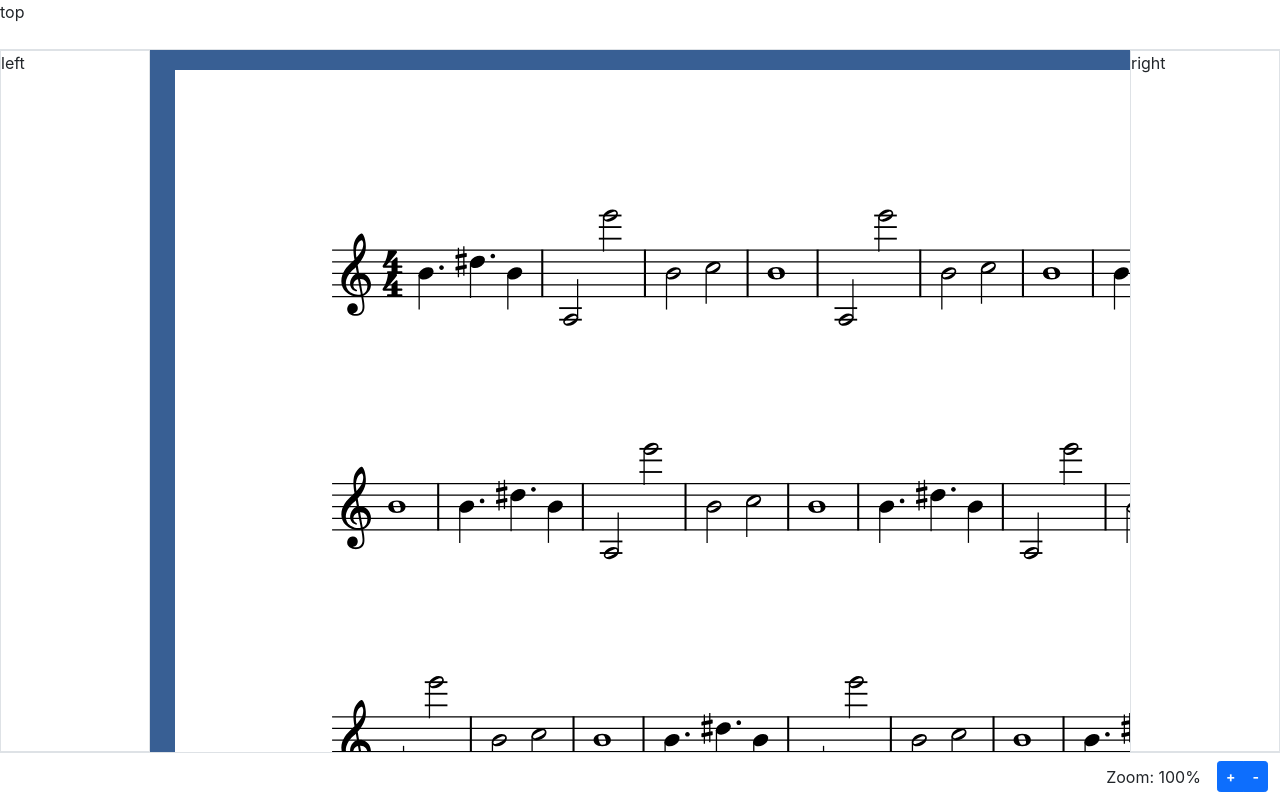
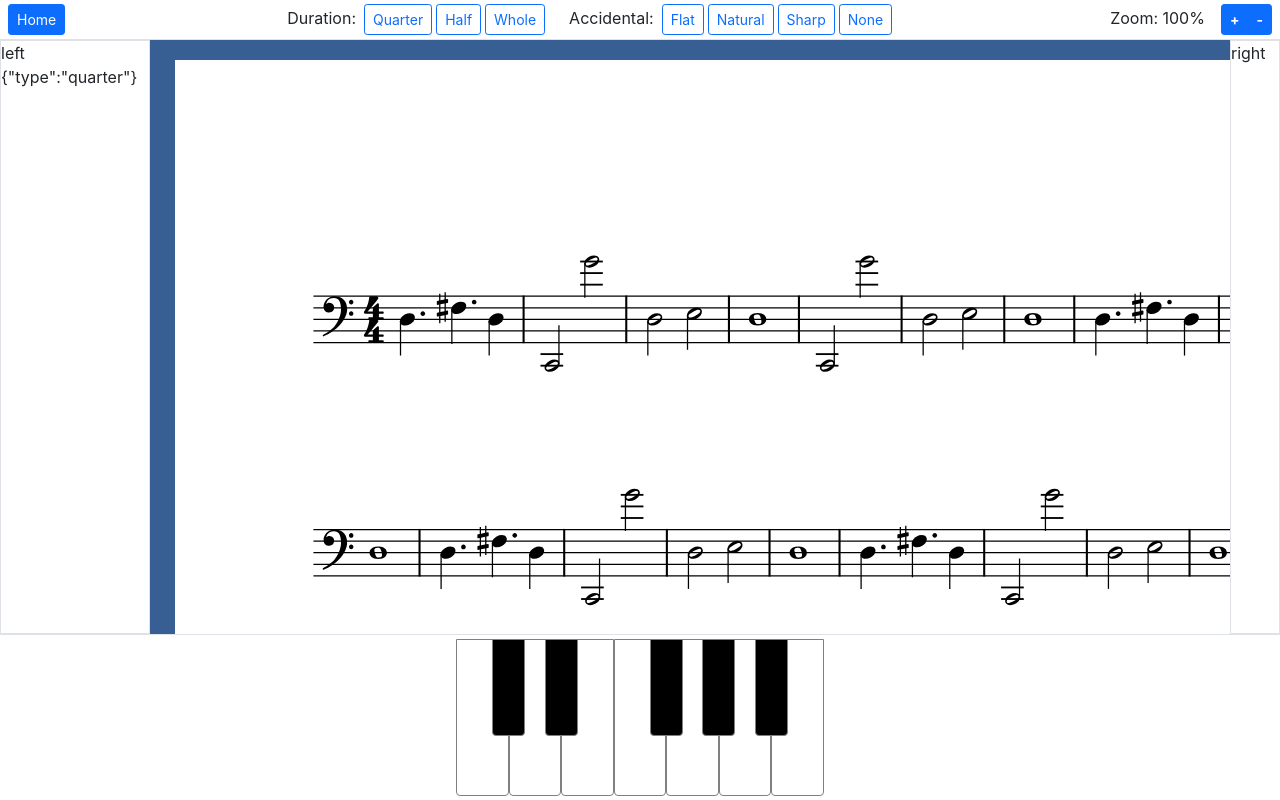
Before and after one commit to kylehench/mazique, a React (Create React App) app in the folder client/: page /scores in a window 1280 px wide. Built offline with nearby package versions, Linux system fonts and the light colour scheme.

Commit message:
created keyboard component

```diff
--- a/client/src/App.css
+++ /dev/null
@@ -1,38 +0,0 @@
-.App {
-  text-align: center;
-}
-
-.App-logo {
-  height: 40vmin;
-  pointer-events: none;
-}
-
-@media (prefers-reduced-motion: no-preference) {
-  .App-logo {
-    animation: App-logo-spin infinite 20s linear;
-  }
-}
-
-.App-header {
-  background-color: #282c34;
-  min-height: 100vh;
-  display: flex;
-  flex-direction: column;
-  align-items: center;
-  justify-content: center;
-  font-size: calc(10px + 2vmin);
-  color: white;
-}
-
-.App-link {
-  color: #61dafb;
-}
-
-@keyframes App-logo-spin {
-  from {
-    transform: rotate(0deg);
-  }
-  to {
-    transform: rotate(360deg);
-  }
-}
--- /dev/null
+++ b/client/src/components/Keyboard.jsx
@@ -0,0 +1,47 @@
+import React from 'react'
+import '../styles/keyboard.css'
+
+
+const Keyboard = (props) => {
+const { placeNote, newNote } = props
+
+  const keys = ['C','C#','D','D#','E','F','F#','G','G#','A','A#','B']
+  const keyScale = 1.5
+  const keyWidth = '35px'
+  const whiteKeyStyle = {
+    height:`${keyScale*105}px`,
+    width:`${keyScale*35}px`,
+  }
+  const blackKeyStyle = {
+    height:`${keyScale*65}px`,
+    width:`${keyScale*22}px`,
+    marginLeft: `${keyScale*-11}px`,
+    marginRight: `${keyScale*-11}px`,
+    zIndex: 2,
+  }
+
+  const placeNoteCallBack = (step, octave) => {
+    const tmpNote = structuredClone(newNote)
+    tmpNote.pitch = { ...tmpNote.pitch, step, octave}
+    console.log(tmpNote)
+    placeNote(tmpNote)
+  }
+
+  return (
+    <div className="d-flex">
+
+
+      {/* <div className="whiteKey" style={whiteKeyStyle}></div>
+      <div className="blackKey" style={blackKeyStyle}></div>
+      <div className="whiteKey" style={whiteKeyStyle}></div>
+      <div className="whiteKey" style={whiteKeyStyle}></div>
+      <div className="blackKey" style={blackKeyStyle}></div> */}
+      { keys.map((key, idx) => {
+        if (key.length===1) return <div key={idx} onClick={() => placeNoteCallBack('D', 4)} className="whiteKey" style={whiteKeyStyle}></div>
+        return <div key={idx} onClick={() => placeNoteCallBack('D', 4)} className="blackKey" style={blackKeyStyle}></div>
+      })}
+    </div>
+  )
+}
+
+export default Keyboard
--- /dev/null
+++ b/client/src/components/PanelTop.jsx
@@ -0,0 +1,76 @@
+import React from 'react'
+import { useState } from 'react'
+import { Link } from 'react-router-dom'
+
+const PanelTop = (props) => {
+  const { zoom, setZoom, newNote, setNewNote } = props
+  const [duration, setDuration] = useState()
+  const [accidental, setAccidental] = useState()
+
+  const selectDuration = (duration) => {
+    setNewNote({...newNote, type: duration})
+    setDuration(duration)
+  }
+  const selectAccidental = (accidental) => {
+    setAccidental(accidental)
+    if (accidental==='none') {
+      const tmpNote = newNote
+      delete tmpNote.pitch.alter
+      setNewNote({...tmpNote})
+    } else {
+      setNewNote({...newNote, pitch: {...newNote.pitch, alter: accidental}})
+    }
+  }
+  const clearAccidental = () => {
+  }
+
+  return (
+    <div className="border-bottom d-flex justify-content-between align-items-center" style={{}}>
+      <button className='btn btn-sm btn-primary m-1 ms-2'>
+        <Link to={`/`} style={{ color: 'inherit', textDecoration: 'inherit'}}>Home</Link>
+      </button>
+      <div>
+        <label>Duration:</label>
+        <button
+          className={`btn btn-sm btn-outline-primary ms-2 ${duration==='quarter' && 'active'}`}
+          onClick={() => selectDuration('quarter')}
+        >Quarter</button>
+        <button
+          className={`btn btn-sm btn-outline-primary mx-1 ${duration==='half' && 'active'}`}
+          onClick={() => selectDuration('half')}
+        >Half</button>
+        <button
+          className={`btn btn-sm btn-outline-primary ${duration==='whole' && 'active'}`}
+          onClick={() => selectDuration('whole')}
+        >Whole</button>
+
+        <label className="ms-4">Accidental:</label>
+        <button
+          className={`btn btn-sm btn-outline-primary ms-2 ${accidental===-1 && 'active'}`}
+          onClick={() => selectAccidental(-1)}
+        >Flat</button>
+        <button
+          className={`btn btn-sm btn-outline-primary mx-1 ${accidental===0 && 'active'}`}
+          onClick={() => selectAccidental(0)}
+        >Natural</button>
+        <button
+          className={`btn btn-sm btn-outline-primary ${accidental===1 && 'active'}`}
+          onClick={() => selectAccidental(1)}
+        >Sharp</button>
+        <button
+          className={`btn btn-sm btn-outline-primary ms-1 ${accidental==='none' && 'active'}`}
+          onClick={() => selectAccidental('none')}
+        >None</button>
+      </div>
+      <div>
+        <label className="me-2">Zoom: {zoom}%</label>
+        <div className="btn-group btn-sm" role="group" aria-label="Basic example">
+          <button type="button" className="btn btn-sm btn-primary fw-bold" onClick={()=>setZoom(zoom+5)}>+</button>
+          <button type="button" className="btn btn-sm btn-primary fw-bold" onClick={()=>setZoom(zoom-5)}>-</button>
+        </div>
+      </div>
+    </div>
+  )
+}
+
+export default PanelTop
--- /dev/null
+++ b/client/src/styles/keyboard.css
@@ -0,0 +1,11 @@
+.whiteKey {
+  border: solid 1px gray;
+  border-bottom-right-radius: 4px;
+  border-bottom-left-radius: 4px;
+}
+.blackKey {
+  border: solid 1px gray;
+  background-color: black;
+  border-bottom-right-radius: 4px;
+  border-bottom-left-radius: 4px;
+}
--- a/client/src/util/PositionElements.js
+++ b/client/src/util/PositionElements.js
@@ -1,10 +1,11 @@
 const positionElements = (measures, staves=[], symbols=[], start = 0) => {
-  let x = 0
+  let origin = {x: -40, y: 120}
+  let x = origin.x
   let measureStartX = 0 // initial x value of measure
-  let xTrigger = 2500 // x-value that triggers wrap
+  let xTrigger = 2450 // x-value that triggers wrap
   let xSpacer = 0 // used to justify content of full lines
   let spaceCount = 0 // count number of spaces on a line
-  let y = 0
+  let y = origin.y
   let width = 0 // width of measure
 
   let newLine = true
@@ -49,8 +50,8 @@ const positionElements = (measures, staves=[], symbols=[], start = 0) => {
     positionMeasureElements()
 
     if (x > xTrigger) {
-      staves.push({x: 0, y: y, xEnd: measureStartX})
-      x = 0
+      staves.push({x: origin.x, y: y, xEnd: measureStartX})
+      x = origin.x
       y += 500
       newLine = true
       symbols.length = prevSymbolLength
@@ -58,7 +59,7 @@ const positionElements = (measures, staves=[], symbols=[], start = 0) => {
     }
 
     if (mIdx === mArray.length - 1){
-      staves.push({x: 0, y: y, xEnd: x})
+      staves.push({x: origin.x, y: y, xEnd: x})
     }
   })
   return { measures, staves, symbols }
--- a/client/src/views/ScoreEdit.jsx
+++ b/client/src/views/ScoreEdit.jsx
@@ -1,7 +1,9 @@
 import React from 'react'
 import { useEffect, useState } from 'react'
+import PanelTop from '../components/PanelTop'
 import positionElements from '../util/PositionElements'
 import Score from '../components/score/Score'
+import Keyboard from '../components/Keyboard'
 
 const ScoreEdit = () => {
   const [zoom, setZoom] = useState(100)
@@ -9,11 +11,13 @@ const ScoreEdit = () => {
   const [symbols, setSymbols] = useState([])
   const [staves, setStaves] = useState([])
 
+  const [newNote, setNewNote] = useState({type: 'quarter'})
+
   const getMusic = () => {
     let staticMeasures = [
       { number:1,
         loc: {x: 0, y: 0},
-        clef:{sign: 'treble'},
+        clef:{sign: 'bass'},
         timeSig:{beats: 4, beatsType: 4},
         notes: [
           {
@@ -96,12 +100,7 @@ const ScoreEdit = () => {
     ]
 
     for (let i = 5; i < 55; i++) {
-      // staticMeasures.forEach(measure => {
-      //   staticMeasures.push({...measure, number: staticMeasures.length+1})
-
-      // })
       staticMeasures.push({...JSON.parse(JSON.stringify(staticMeasures[i%4])), number: i})
-
     }
 
     // position all elements
@@ -115,11 +114,30 @@ const ScoreEdit = () => {
     getMusic()
   },[])
 
+  const placeNote = (note) => {
+    let oldMeasures = measures
+    if (measures!==[]) {
+      oldMeasures[oldMeasures.length-1].notes.push(note)
+      const elements = positionElements(measures)
+      setMeasures(elements.measures)
+      setStaves(elements.staves)
+      setSymbols(elements.symbols)
+    }
+  }
+
   return (
     <div className="d-flex flex-column" style={{height: '100vh'}}>
-      <div className="border-bottom" style={{height: '50px'}}>top</div>
+
+      {/* top panel */}
+      <PanelTop zoom={zoom} setZoom={setZoom} newNote={newNote} setNewNote={setNewNote} />
+
       <div className="d-flex" style={{flex: '1', overflow:'auto'}}>
-        <div className="border" style={{width: '150px'}}>left</div>
+
+        {/* left panel */}
+        <div className="border" style={{width: '150px'}}>
+          left<br />
+          {JSON.stringify(newNote)}
+        </div>
         <div className="d-flex justify-content-center" style={{flex: '1', overflow:'auto', background:'#385f94'}}>
           <div style={{width: '100%', padding:'20px 25px'}}>
             <div style={{margin:'0 auto', width:`${14*zoom}px`, background: 'white'}}>
@@ -127,17 +145,16 @@ const ScoreEdit = () => {
             </div>
           </div>
         </div>
-        <div className="border" style={{width: '150px'}}>right</div>
+
+        {/* right panel */}
+        <div className="border" style={{width: '50px'}}>right</div>
       </div>
 
       {/* bottom panel */}
       <div className="border-top p-1" style={{}}>
-        <div className="d-flex justify-content-end align-items-center">
-          <label className="me-2">Zoom: {zoom}%</label>
-          <div className="btn-group btn-sm" role="group" aria-label="Basic example">
-            <button type="button" className="btn btn-sm btn-primary fw-bold" onClick={()=>setZoom(zoom+5)}>+</button>
-            <button type="button" className="btn btn-sm btn-primary fw-bold" onClick={()=>setZoom(zoom-5)}>-</button>
-          </div>
+        <div className="d-flex justify-content-center align-items-center">
+          <div><Keyboard placeNote={placeNote} newNote={newNote} setNewNote={setNewNote} /></div>
+
         </div>
       </div>
     </div>
```
